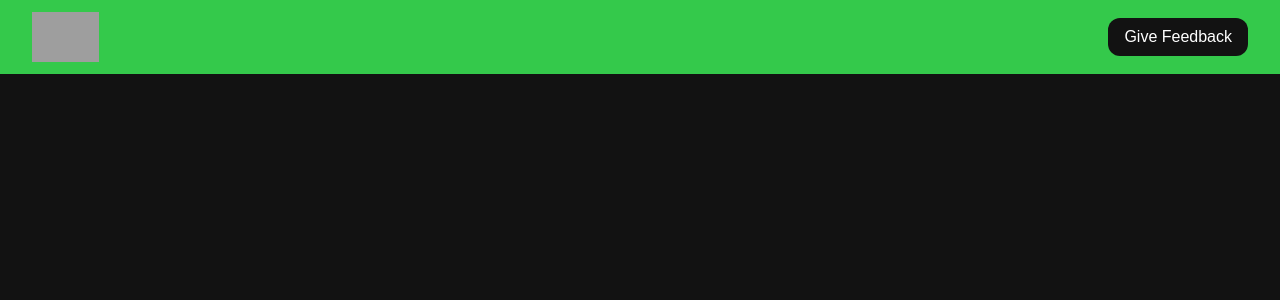
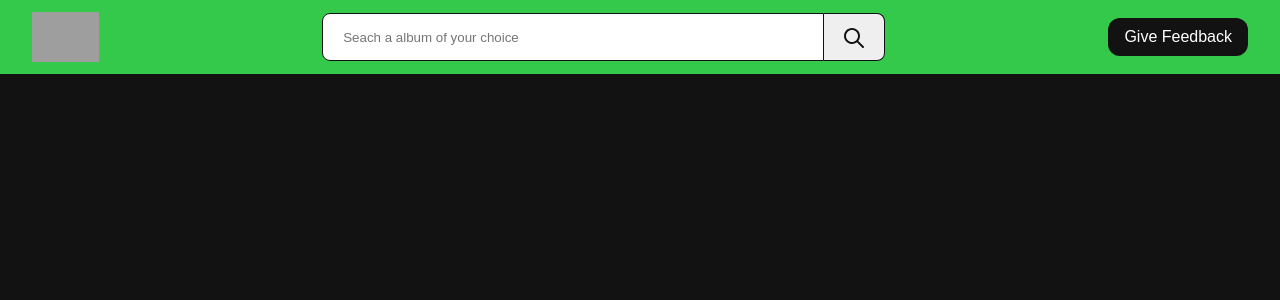
Before and after one commit to SachinWariyal/QTIFY, a React (Create React App) app: page / in a window 1280 px wide. Shown: the top 300 px of the page. Built offline with nearby package versions, Linux system fonts and the light colour scheme; grey boxes are pictures that could not be loaded.

Commit message:
Navbar is Completed

```diff
--- a/src/components/Navbar/Navbar.jsx
+++ b/src/components/Navbar/Navbar.jsx
@@ -2,11 +2,13 @@ import React from 'react'
 import Button from '../Button/Button'
 import styles from './Navbar.module.css'
 import Logo from '../Logo/Logo'
+import Search from '../Search/Search'
 
 const Navbar = () => {
   return (
     <nav className={styles.navbar}>
         <Logo/>
+        <Search placeholder='Seach a album of your choice'/>
         <Button children="Give Feedback"/>
     </nav>
   )
--- /dev/null
+++ b/src/components/Search/Search.jsx
@@ -0,0 +1,16 @@
+import React from "react";
+import styles from "./Search.module.css";
+import { ReactComponent as SearchIcon } from "../../assets/SearchIcon.svg";
+
+const Search = ({ placeholder }) => {
+  return (
+    <form className={styles.wrapper} action="">
+      <input className={styles.search} type="text" placeholder={placeholder} />
+      <button className={styles.searchButton}>
+        <SearchIcon />
+      </button>
+    </form>
+  );
+};
+
+export default Search;
--- /dev/null
+++ b/src/components/Search/Search.module.css
@@ -0,0 +1,25 @@
+.wrapper{
+    display: flex;
+    align-items: stretch;
+    height: 48px;
+
+}
+
+.search{
+    padding: 14px 20px;
+    height: 100%;
+    width: 502px;
+    border-radius: 8px;
+    border-top-right-radius: 0px;
+    border-bottom-right-radius: 0px;
+    border: 1px solid var(--color-black);
+}
+
+.searchButton{
+    border-radius: 0px 8px 8px 0px;
+    padding: 14px 20px;
+    height: 100%;
+    border: 1px solid var(--color-black);
+    border-left: none;
+    cursor: pointer;
+}
```
Also changed, not shown: src/assets/SearchIcon.svg (added), src/components/Button/Button.jsx (line endings or trailing spaces).
